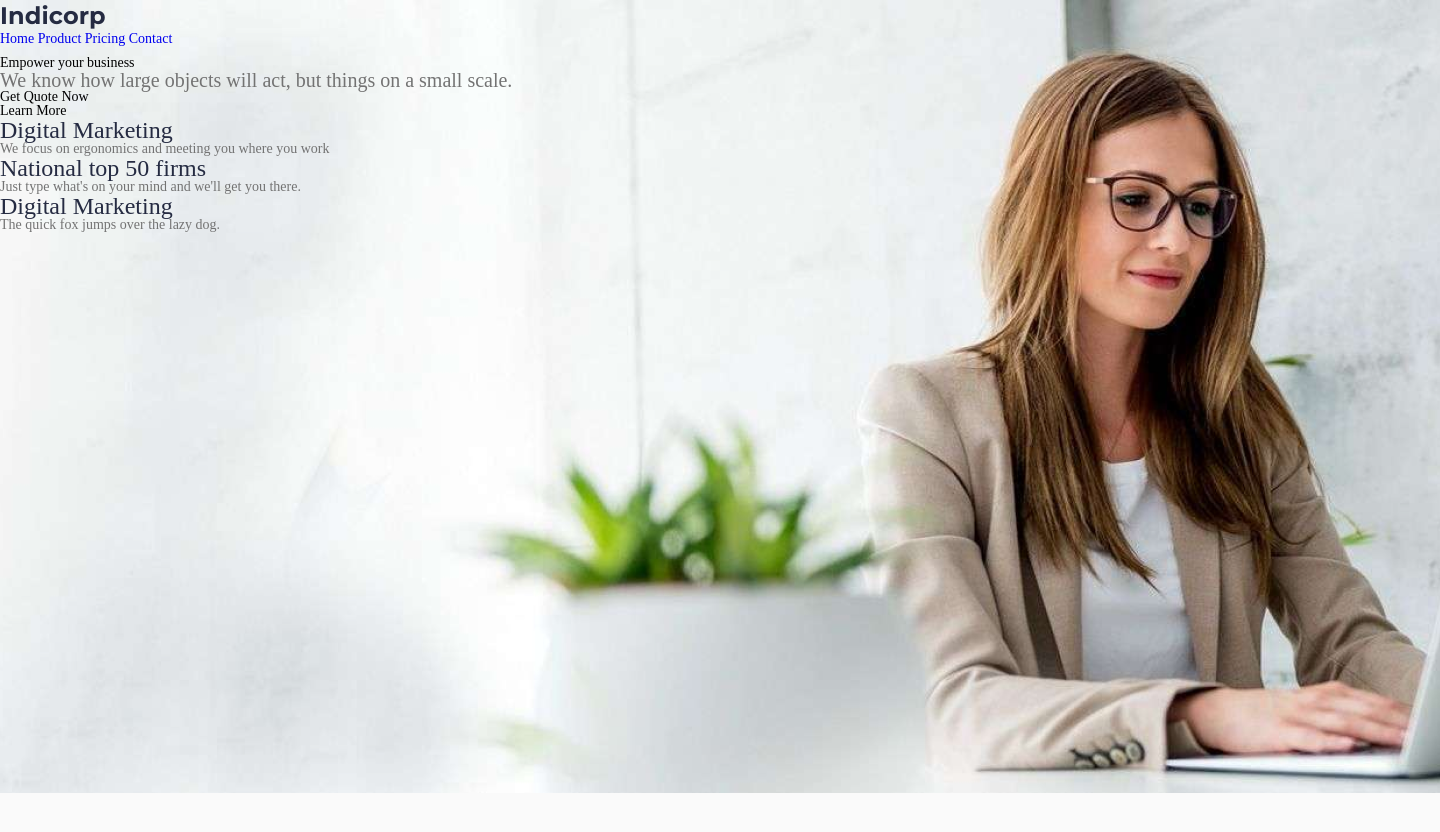
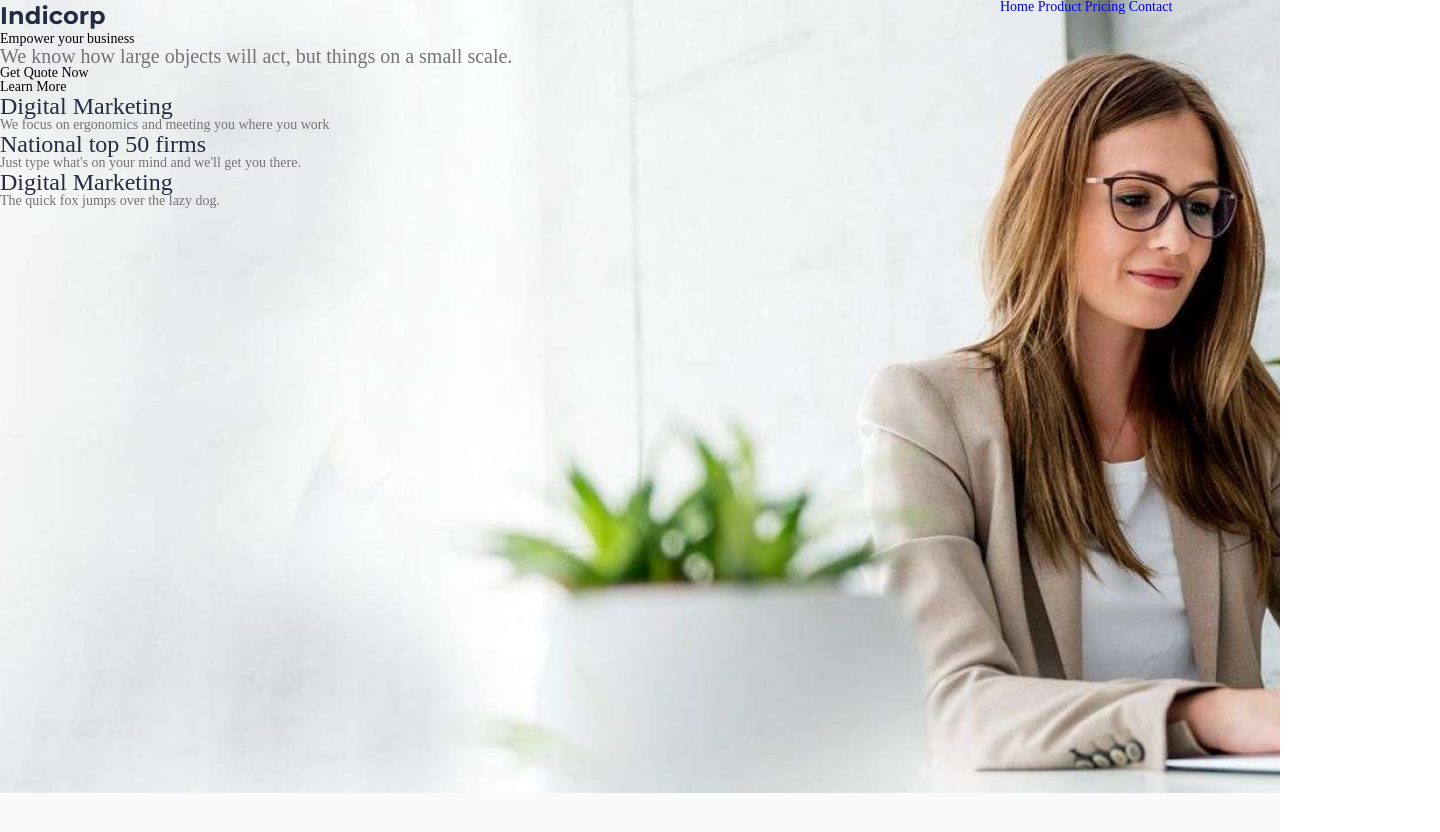
Before and after one commit to O-Julia-O/course-html-css, a plain HTML site: page homework1/index.html in a window 1280 px wide. Shown: the whole page, 1440 px wide, since content can reach past the window. Drawn offline with Linux system fonts and the light colour scheme.

Commit message:
Created box for logo and nav. Added floats styles and clear

```diff
--- a/homework1/css/styles.css
+++ b/homework1/css/styles.css
@@ -1,4 +1,8 @@
 @import url('https://fonts.googleapis.com/css2?family=Montserrat:wght@100;500;700&display=swap');
+
+body {
+    max-width: 1440px;
+}
 
 h2 {
     color: #252B42;
@@ -43,9 +47,13 @@ p {
     background-color: #FAFAFA;
     width: 100%;
     height: 924px;
-    min-width: 1440px;
 }
 
+.conteiner_header::after {
+    content: "";
+    clear: both;
+    display: block;
+}
 
 
 /*
@@ -55,6 +63,7 @@ p {
 */
 
 .logo {
+    float: left;
     width: 106px;
     height: 32px;
 }
@@ -77,6 +86,7 @@ p {
 
 .navigation {
     display: inline-block;
+    float: right;
     width: 280px;
     height: 24px;
 }
--- a/homework1/index.html
+++ b/homework1/index.html
@@ -10,6 +10,8 @@
 <body>
     <!-- Header -->
     <header class="header">
+
+        <div class="conteiner_header">
 
             <!-- Logo -->
             <div class="logo">
@@ -25,6 +27,8 @@
                     <li><a href="#">Contact</a></li>
                 </ul>
             </nav>
+
+        </div>
 
         <!-- rows -->
         <div class="conteiner">
```
Lines whose indentation alone changed are shown as unchanged.
